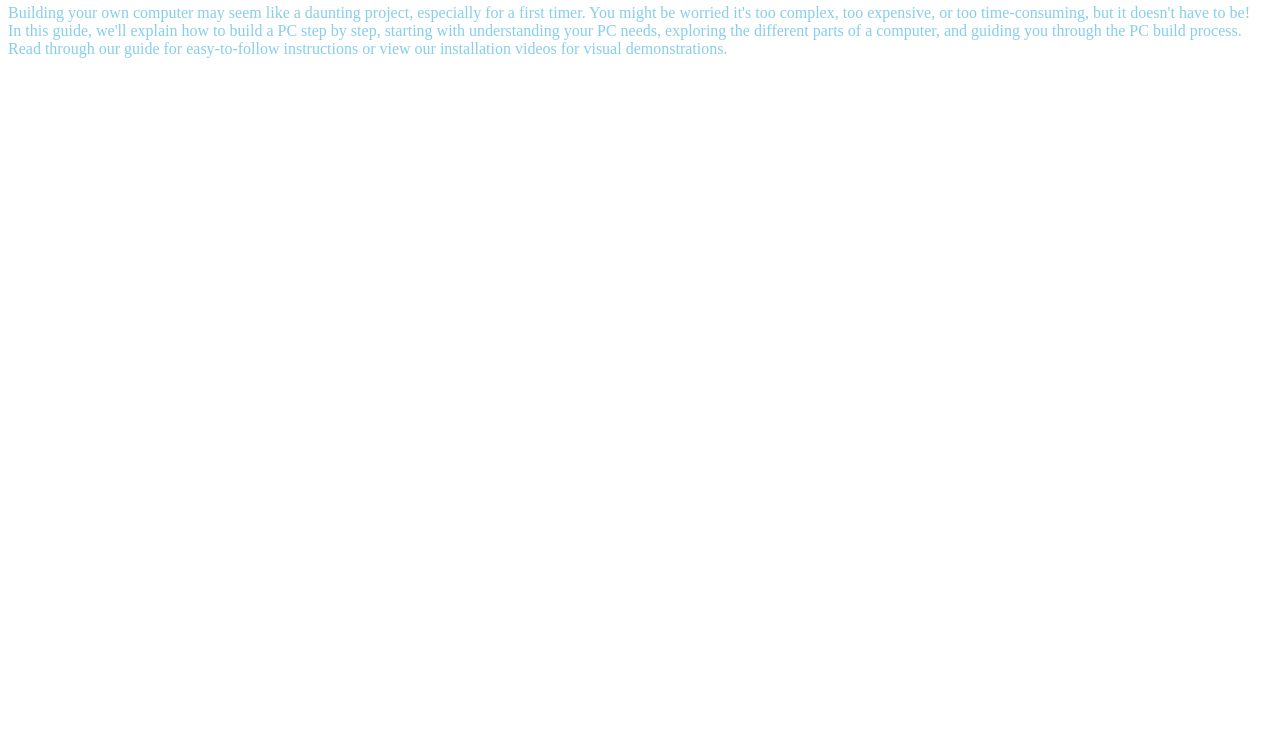
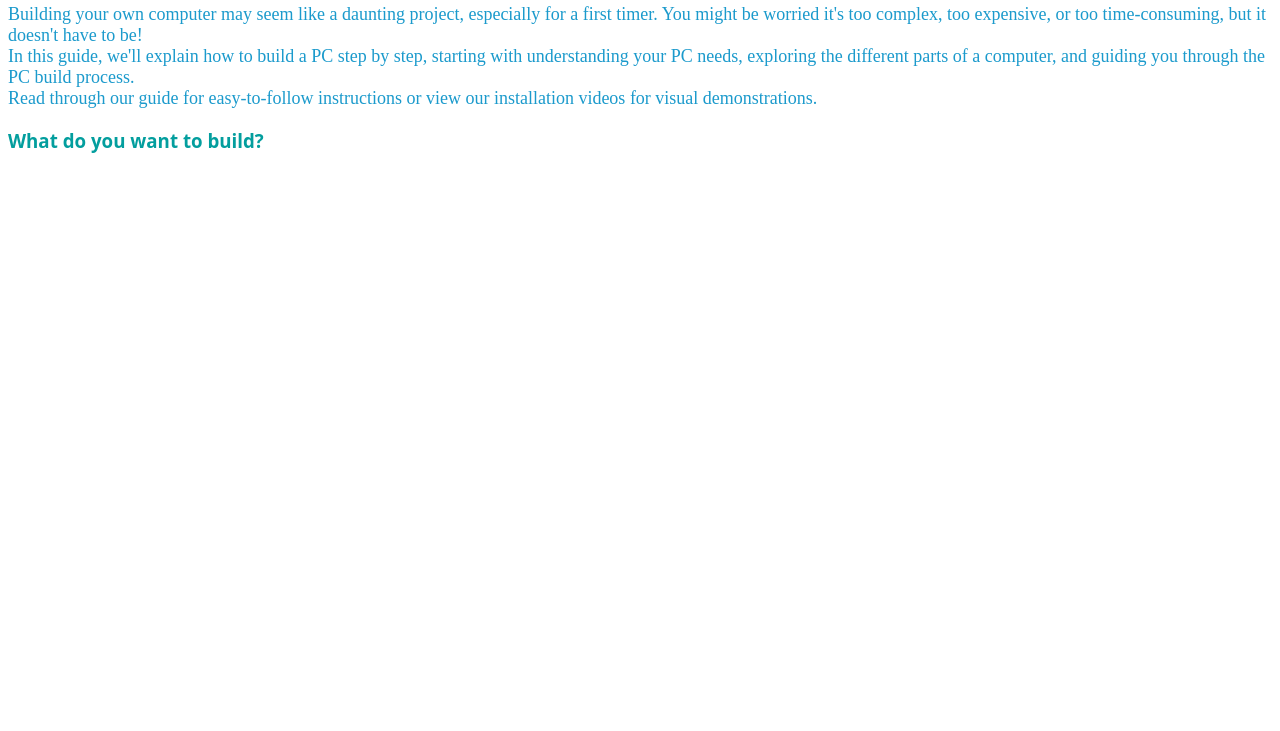
Before and after one commit to Abir0D/PC-build-related, a plain HTML site: page index.html in a window 1280 px wide. Shown: the part 69-800 px from the top of the page. Drawn offline with Linux system fonts and the light colour scheme.

Commit message:
added new commit

```diff
--- a/index.html
+++ b/index.html
@@ -8,12 +8,15 @@
 <body>
     <div>
         <h2 style="text-align: center; font-family: system-ui, -apple-system, BlinkMacSystemFont, 'Segoe UI', Roboto, Oxygen, Ubuntu, Cantarell, 'Open Sans', 'Helvetica Neue', sans-serif; color: olivedrab;">PC build related</h2>
-        <p style="color: skyblue;">Building your own computer may seem like a daunting project, especially for a first timer. You might be worried it's too complex, too expensive, or too time-consuming, but it doesn't have to be!<br>
+        <p style="color: rgb(27, 154, 204); font-size: large;">Building your own computer may seem like a daunting project, especially for a first timer. You might be worried it's too complex, too expensive, or too time-consuming, but it doesn't have to be!<br>
 
             In this guide, we'll explain how to build a PC step by step, starting with understanding your PC needs, exploring the different parts of a computer, and guiding you through the PC build process.<br>
 
             Read through our guide for easy-to-follow instructions or view our installation videos for visual demonstrations.</p>
 
     </div>
+    <div>
+        <h3 style="font-family: system-ui, -apple-system, BlinkMacSystemFont, 'Segoe UI', Roboto, Oxygen, Ubuntu, Cantarell, 'Open Sans', 'Helvetica Neue', sans-serif; color: rgb(3, 158, 158);">What do you want to build?</h3>
+    </div>
 </body>
 </html>
```
